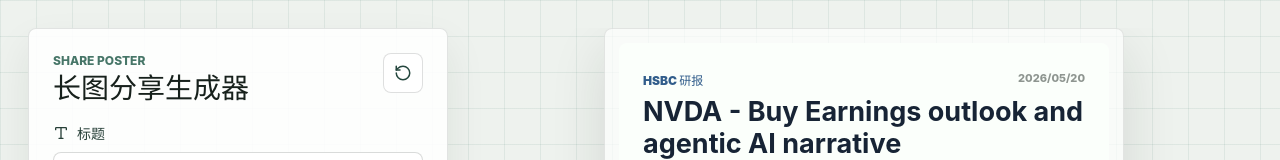
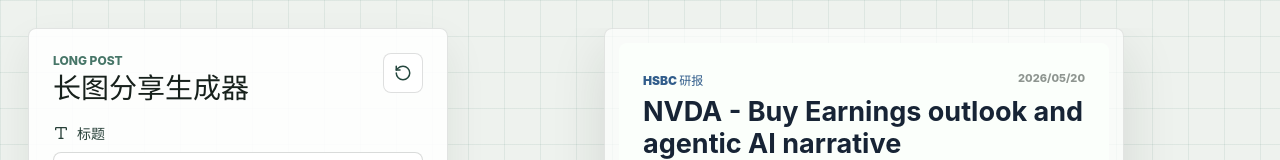
Before and after one commit to targetkiller/FlowPost, a React (Vite) app: page / in a window 1280 px wide. Shown: the top 160 px of the page. Built offline with nearby package versions, Linux system fonts and the light colour scheme.

Commit message:
Rename app to Long Post

```diff
--- a/index.html
+++ b/index.html
@@ -3,7 +3,8 @@
   <head>
     <meta charset="UTF-8" />
     <meta name="viewport" content="width=device-width, initial-scale=1.0" />
-    <title>Share Poster</title>
+    <title>长图分享生成器</title>
+    <link rel="icon" type="image/svg+xml" href="/favicon.svg" />
   </head>
   <body>
     <div id="root"></div>
--- a/package.json
+++ b/package.json
@@ -1,5 +1,5 @@
 {
-  "name": "share-poster",
+  "name": "long-post",
   "version": "0.1.0",
   "private": true,
   "type": "module",
--- a/src/main.tsx
+++ b/src/main.tsx
@@ -187,7 +187,7 @@
       });
 
       const link = document.createElement("a");
-      link.download = `share-poster-${Date.now()}.png`;
+      link.download = `long-post-${Date.now()}.png`;
       link.href = dataUrl;
       link.click();
     } finally {
@@ -212,7 +212,7 @@
         <aside className="control-panel">
           <div className="brand-row">
             <div>
-              <p className="eyebrow">Share Poster</p>
+              <p className="eyebrow">Long Post</p>
               <h1>长图分享生成器</h1>
             </div>
             <button className="icon-button" type="button" onClick={resetSample} aria-label="重置示例">
```
Also changed, not shown: public/favicon.svg (added), 1 other file (tests, documents, lock files or other folders).
